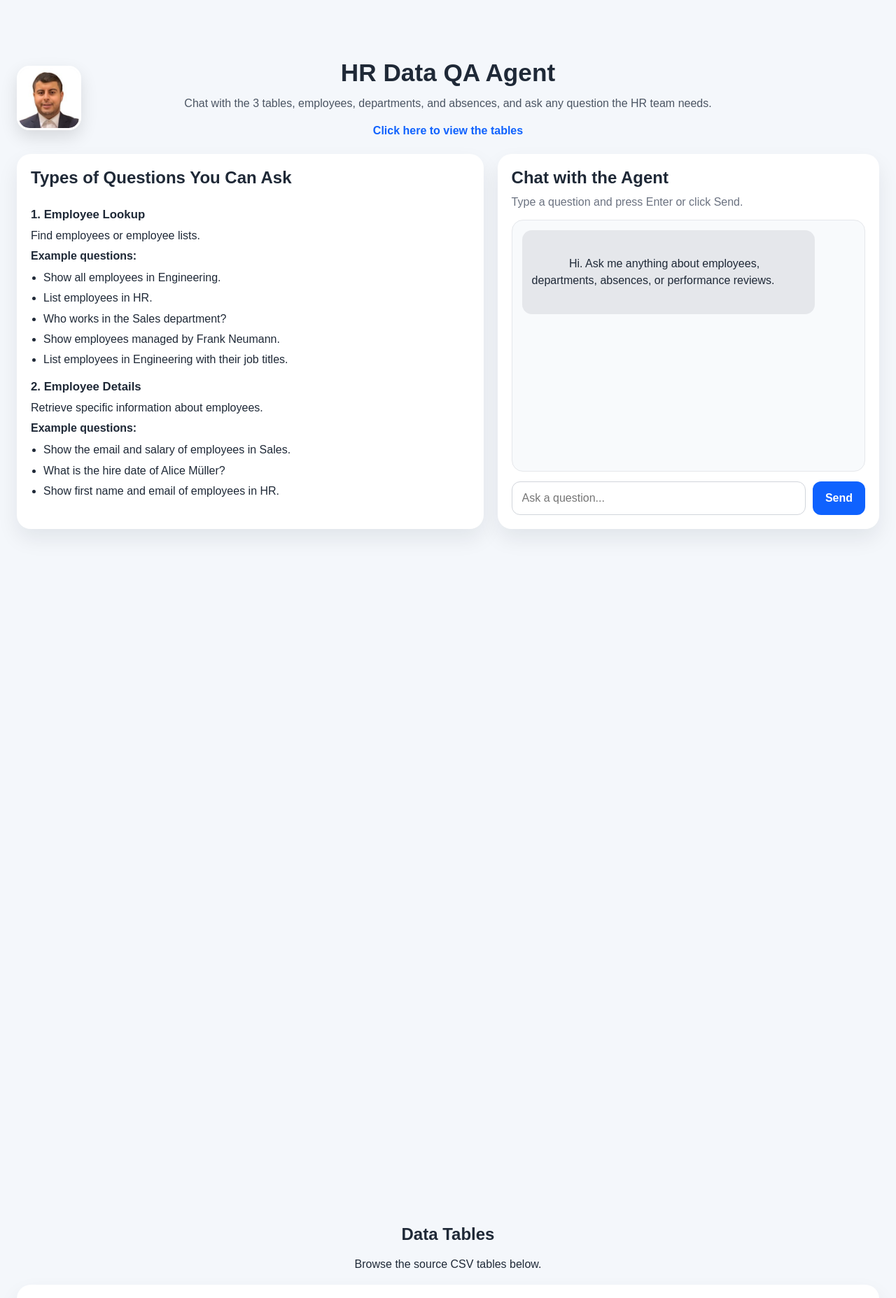
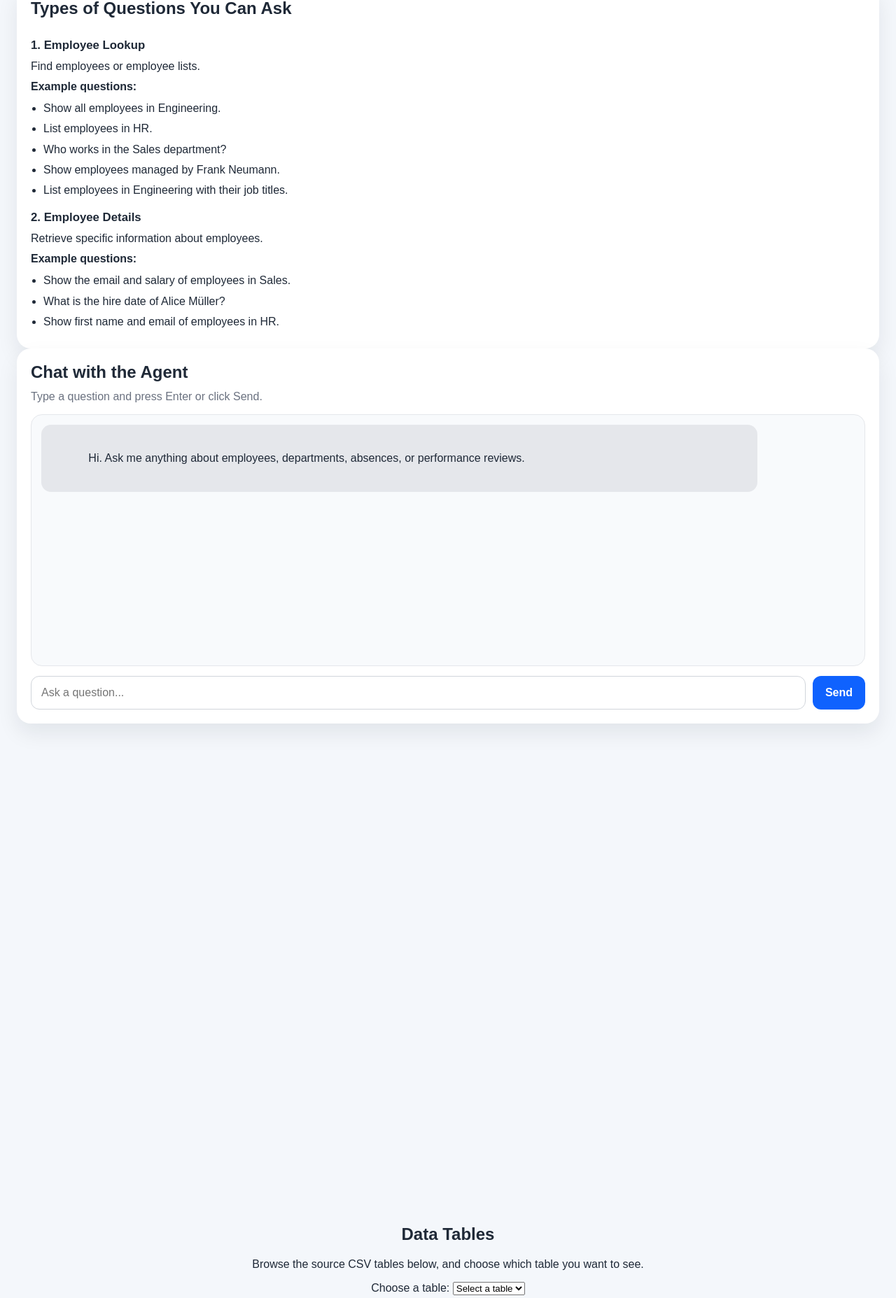
Before and after one commit to fadimbarki87/hr-agent-api, a FastAPI app: page / in a window 1280 px wide. Shown: the part 880-2735 px from the top of the page at 70% size. Run offline with FastAPI, Linux system fonts and the light colour scheme; some libraries are stand-ins or nearby versions.

Commit message:
Update index.html

```diff
--- a/templates/index.html
+++ b/templates/index.html
@@ -1,4 +1,3 @@
-
 <!DOCTYPE html>
 <html lang="en">
 <head>
@@ -19,16 +18,17 @@
         <p class="subtitle">
           Chat with the 3 tables, employees, departments, and absences, and ask any question the HR team needs.
         </p>
+        <p class="lang-note">The agent understands English and German.</p>
         <a href="#tables-section" class="scroll-link">Click here to view the tables</a>
       </div>
 
       <div class="hero-right"></div>
     </div>
 
-    <div class="hero-grid">
-      <section class="card examples-card">
+    <div class="hero-stack">
+      <section class="card examples-card compact-card">
         <h2>Types of Questions You Can Ask</h2>
-        <div class="scroll-box">
+        <div class="scroll-box compact-scroll">
           <div class="qa-group">
             <h3>1. Employee Lookup</h3>
             <p>Find employees or employee lists.</p>
@@ -57,6 +57,7 @@
 
           <div class="qa-group">
             <h3>3. Filtering With Conditions</h3>
+            <p>Find employees matching specific criteria.</p>
             <p><strong>Example questions:</strong></p>
             <ul>
               <li>Show employees with salary greater than 80000.</li>
@@ -69,6 +70,7 @@
 
           <div class="qa-group">
             <h3>4. Department Questions</h3>
+            <p>Ask questions about departments and budgets.</p>
             <p><strong>Example questions:</strong></p>
             <ul>
               <li>Show department names and budgets.</li>
@@ -81,6 +83,7 @@
 
           <div class="qa-group">
             <h3>5. Manager and Reporting Structure</h3>
+            <p>Understand who manages whom.</p>
             <p><strong>Example questions:</strong></p>
             <ul>
               <li>Who reports to Bob Schmidt?</li>
@@ -93,6 +96,7 @@
 
           <div class="qa-group">
             <h3>6. Absence and Leave Tracking</h3>
+            <p>Analyze employee absences.</p>
             <p><strong>Example questions:</strong></p>
             <ul>
               <li>Show all sick absences.</li>
@@ -105,6 +109,7 @@
 
           <div class="qa-group">
             <h3>7. Aggregated Information</h3>
+            <p>Ask for totals, averages, and counts.</p>
             <p><strong>Example questions:</strong></p>
             <ul>
               <li>How many employees are in each department?</li>
@@ -117,6 +122,7 @@
 
           <div class="qa-group">
             <h3>8. Ranking and Top Results</h3>
+            <p>Find highest or lowest values.</p>
             <p><strong>Example questions:</strong></p>
             <ul>
               <li>Top 3 highest paid employees.</li>
@@ -129,6 +135,7 @@
 
           <div class="qa-group">
             <h3>9. Performance Review Search</h3>
+            <p>Search inside employee performance reviews.</p>
             <p><strong>Example questions:</strong></p>
             <ul>
               <li>Show employees with leadership in their performance review.</li>
@@ -141,6 +148,7 @@
 
           <div class="qa-group">
             <h3>10. Combined Conditions</h3>
+            <p>More complex business questions combining multiple conditions.</p>
             <p><strong>Example questions:</strong></p>
             <ul>
               <li>Show employees in Engineering with salary above 70000 hired before 2021.</li>
@@ -192,31 +200,41 @@
   <main id="tables-section" class="tables-section">
     <div class="section-header">
       <h2>Data Tables</h2>
-      <p>Browse the source CSV tables below.</p>
+      <p>Browse the source CSV tables below, and choose which table you want to see.</p>
+
+      <div class="table-jump">
+        <label for="table-select">Choose a table:</label>
+        <select id="table-select">
+          <option value="">Select a table</option>
+          <option value="employees-card">Employees</option>
+          <option value="departments-card">Departments</option>
+          <option value="absences-card">Absences</option>
+        </select>
+      </div>
     </div>
 
-    <section class="table-card">
+    <section id="employees-card" class="table-card">
       <div class="table-header">
         <h3>Employees</h3>
         <a href="/download/employees" target="_blank">Download CSV</a>
       </div>
-      <div id="employees-table" class="table-wrap"></div>
+      <div id="employees-table" class="table-wrap table-scroll"></div>
     </section>
 
-    <section class="table-card">
+    <section id="departments-card" class="table-card">
       <div class="table-header">
         <h3>Departments</h3>
         <a href="/download/departments" target="_blank">Download CSV</a>
       </div>
-      <div id="departments-table" class="table-wrap"></div>
+      <div id="departments-table" class="table-wrap table-scroll"></div>
     </section>
 
-    <section class="table-card">
+    <section id="absences-card" class="table-card">
       <div class="table-header">
         <h3>Absences</h3>
         <a href="/download/absences" target="_blank">Download CSV</a>
       </div>
-      <div id="absences-table" class="table-wrap"></div>
+      <div id="absences-table" class="table-wrap table-scroll"></div>
     </section>
   </main>
 
```
